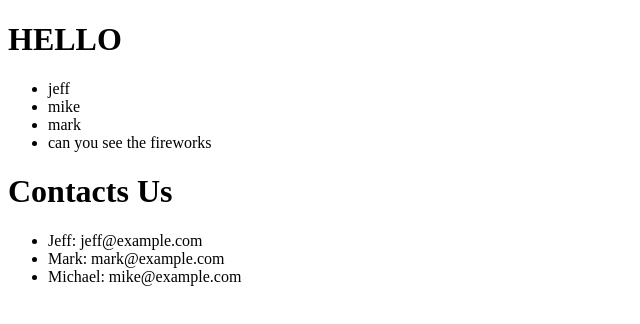
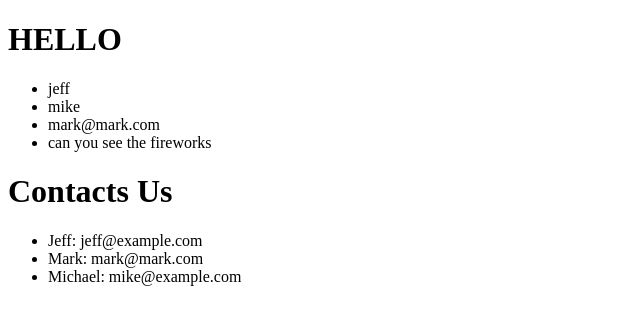
Before and after one commit to mark-carlson/my-project, a plain HTML site: page index.html in a window 1280 px wide. Shown: the whole page, without its empty margins (0-640 px from the left). Drawn offline with Linux system fonts and the light colour scheme.

Commit message:
Updates email address

```diff
--- a/index.html
+++ b/index.html
@@ -18,19 +18,17 @@
     <ul>
       <li>jeff</li>
       <li>mike</li>
-      <li>mark</li>
+      <li>mark@mark.com</li>
       <li>can you see the fireworks</li>
-  </ul>
-
+    </ul>
 
     <div>
       <h1>Contacts Us</h1>
       <ul>
         <li>Jeff: jeff@example.com</li>
-        <li>Mark: mark@example.com</li>
+        <li>Mark: mark@mark.com</li>
         <li>Michael: mike@example.com</li>
       </ul>
-
     </div>
 
     <script src="" async defer></script>
```
